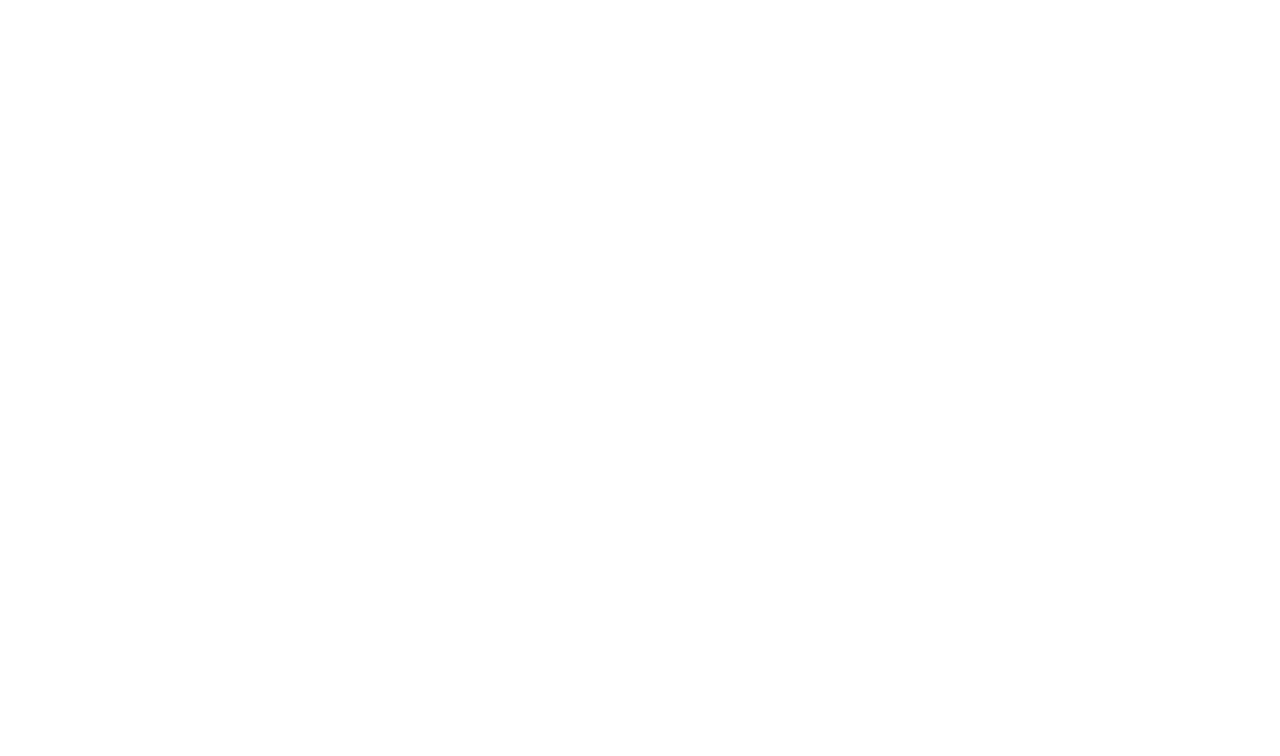
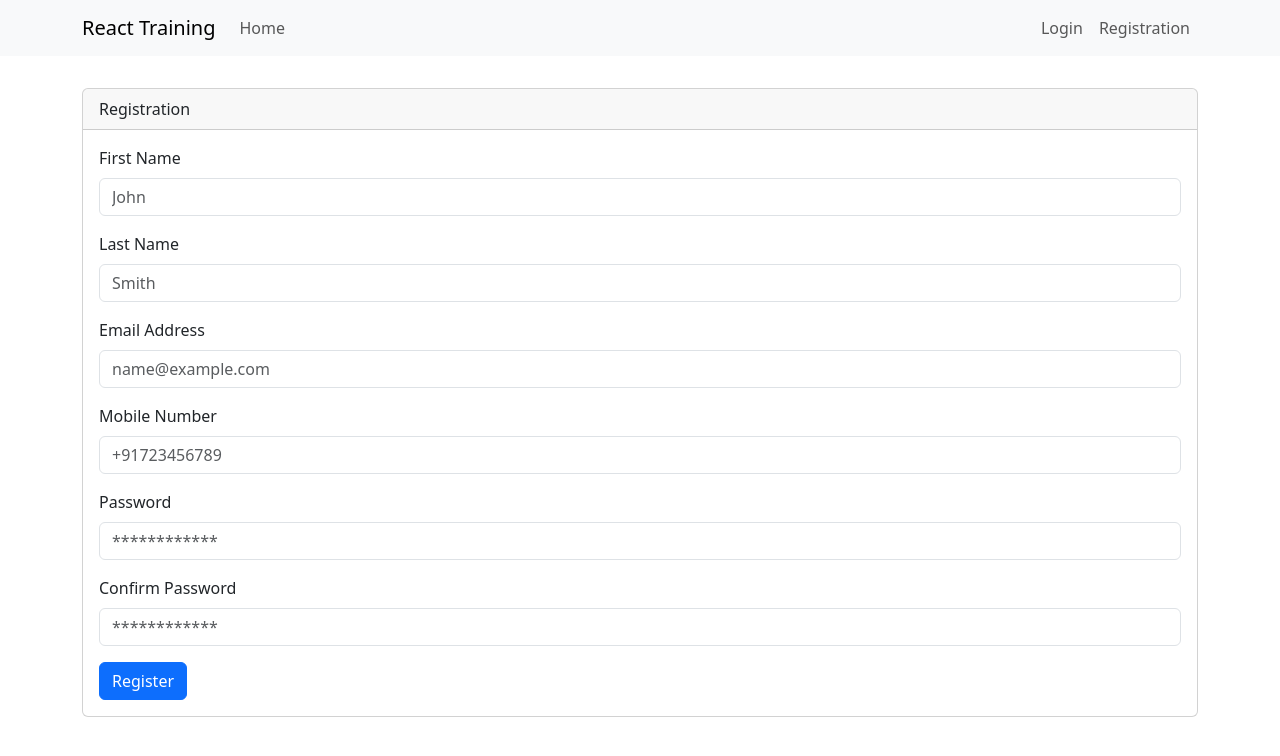
Before and after one commit to cnu115/react-training, a React (Create React App) app: page /registration in a window 1280 px wide. Before the commit this address had no page. Shown: the top 756 px of the page. Built offline with nearby package versions, Linux system fonts and the light colour scheme.

Commit message:
boostarap validations

```diff
--- a/package.json
+++ b/package.json
@@ -6,7 +6,9 @@
     "@testing-library/jest-dom": "^5.17.0",
     "@testing-library/react": "^13.4.0",
     "@testing-library/user-event": "^13.5.0",
+    "axios": "^1.7.2",
     "bootstrap": "^5.3.3",
+    "formik": "^2.4.6",
     "react": "^18.3.1",
     "react-bootstrap": "^2.10.2",
     "react-dom": "^18.3.1",
--- /dev/null
+++ b/src/Auth/registration.js
@@ -0,0 +1,75 @@
+import React, { useState } from "react";
+import Nav from "../Layouts/Nav";
+import { Button, Card, Container, Form } from "react-bootstrap";
+
+const Registration = () => {
+
+
+    const [validated, setValidated] = useState(false);
+
+    const handleSubmit = (event) => {
+        // debugger;
+        event.preventDefault();
+        const form = event.currentTarget;
+        if (form.checkValidity() === false) {
+            event.stopPropagation();
+        }
+        setValidated(true);
+    }
+
+    //     "firstName": "Emily",
+    //   "lastName": "Johnson",
+    //   "maidenName": "Smith",
+    //   "age": 28,
+    //   "gender": "female",
+    //   "email": "emily.johnson@x.dummyjson.com",
+    //   "phone": "+81 965-431-3024"
+    return (
+        <div>
+            <Nav />
+            <Container className="form-container">
+                <Card>
+                    <Card.Header>Registration</Card.Header>
+                    <Card.Body>
+                        <Form noValidate={true} validated={validated} onSubmit={(event) => handleSubmit(event)}>
+                            <Form.Group className="mb-3" controlId="validationFirstName" >
+                                <Form.Label>First Name</Form.Label>
+                                <Form.Control required name="firstName" type="text" placeholder="John" />
+                                <Form.Control.Feedback>Looks good!</Form.Control.Feedback>
+                                <Form.Control.Feedback type="invalid">
+                                    Please enter first name.
+                                </Form.Control.Feedback>
+                            </Form.Group>
+                            <Form.Group className="mb-3">
+                                <Form.Label>Last Name</Form.Label>
+                                <Form.Control required name="lastName" type="text" placeholder="Smith" />
+                                <Form.Control.Feedback type="invalid">
+                                    Please enter second name.
+                                </Form.Control.Feedback>
+                            </Form.Group>
+                            <Form.Group className="mb-3">
+                                <Form.Label>Email Address</Form.Label>
+                                <Form.Control type="email" placeholder="name@example.com" />
+                            </Form.Group>
+                            <Form.Group className="mb-3">
+                                <Form.Label>Mobile Number</Form.Label>
+                                <Form.Control name="phone" type="number" placeholder="+91723456789" />
+                            </Form.Group>
+                            <Form.Group className="mb-3" controlId="exampleForm.ControlTextarea1">
+                                <Form.Label>Password</Form.Label>
+                                <Form.Control name="password" type="password" placeholder="************" />
+                            </Form.Group>
+                            <Form.Group className="mb-3" controlId="exampleForm.ControlTextarea1">
+                                <Form.Label>Confirm Password</Form.Label>
+                                <Form.Control name="confirmPassword" type="password" placeholder="************" />
+                            </Form.Group>
+                            <Button type="submit" variant="primary">Register</Button>
+                        </Form>
+                    </Card.Body>
+                </Card>
+            </Container>
+        </div>
+    )
+}
+
+export default Registration;
--- a/src/Layouts/Nav.js
+++ b/src/Layouts/Nav.js
@@ -13,7 +13,7 @@ const Nav = () => {
                     </Nav2>
                     <Nav2>
                         <Nav2.Link href="/login">Login</Nav2.Link>
-                        <Nav2.Link eventKey={2} href="#memes">
+                        <Nav2.Link eventKey={2} href="/registration">
                             Registration
                         </Nav2.Link>
                     </Nav2>
--- a/src/Routes.js
+++ b/src/Routes.js
@@ -2,12 +2,14 @@ import React from "react";
 import { Routes, Route } from "react-router-dom";
 import Home from "./Layouts/Home";
 import Login from "./Auth/login";
+import Registration from "./Auth/registration";
 
 const Router = () => {
   return (
     <Routes>
       <Route path="/" element={<Home />} />
       <Route path="/login" element={<Login />} />
+      <Route path="/registration" element={<Registration />}/>
     </Routes>
   );
 }
```
Also changed, not shown: src/Utility/validationSchema.js (added, +16 -0 lines), 1 other file (tests, documents, lock files or other folders).
